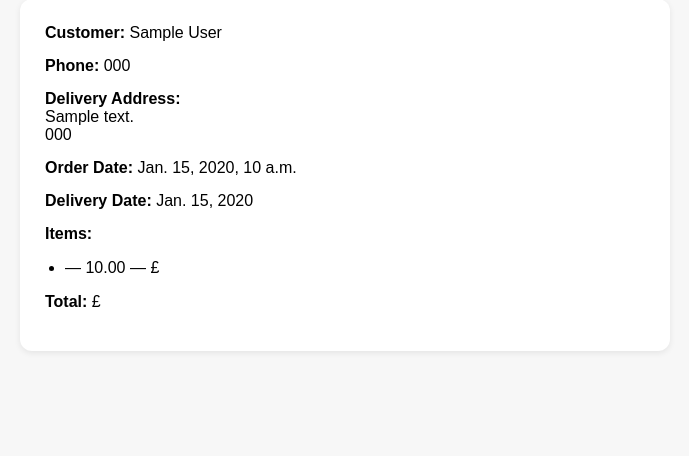
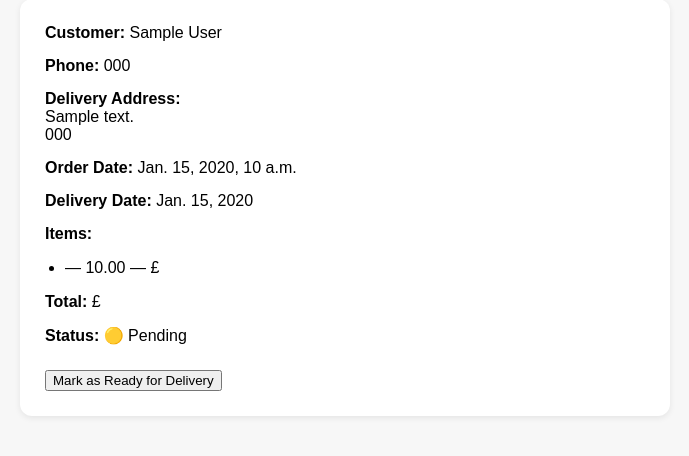
Before and after one commit to JerryJerryJerry123/BristolFoodNetwork, a Django app: page /marketplace/producer/orders/1/ in a window 1280 px wide. Shown: the part 172-628 px from the top of the page, without its empty margins (295-984 px from the left). Run offline with Django 5.2, Linux system fonts and the light colour scheme; a user stored in the database is signed in; data comes from the database, SQL or seed files in the repository; tables that the repository leaves empty hold one stand-in row (values such as "Sample post"); data that the repository does not hold is empty.

Commit message:
added notifications, ready for delivery, etc...

```diff
--- a/accounts/models.py
+++ b/accounts/models.py
@@ -25,3 +25,12 @@ class CustomerProfile(models.Model):
 
     def __str__(self):
         return f"Customer: {self.user.username}"
+
+class Notification(models.Model):
+    customer = models.ForeignKey(CustomerProfile, on_delete=models.CASCADE, related_name="notifications")
+    message = models.TextField()
+    created_at = models.DateTimeField(auto_now_add=True)
+    is_read = models.BooleanField(default=False)
+
+    def __str__(self):
+        return f"Notification for {self.customer.user.username}"
--- a/accounts/urls.py
+++ b/accounts/urls.py
@@ -21,5 +21,5 @@ urlpatterns = [
     # Payments and Producer Weekly Settlement Payments
     path('payments/',  views.payments, name='payments'),
     path('payments/weekly_settlement_payments/',  views.producer_weekly_settlement_payments, name='producer_weekly_settlement_payments'),
-
+    path("notifications/", views.notifications_view, name="notifications"),
 ]
--- a/marketplace/models.py
+++ b/marketplace/models.py
@@ -99,6 +99,7 @@ class Order(models.Model):
 class SubOrder(models.Model):
     STATUS_CHOICES = [
         ('pending', 'Pending'),
+        ('ready', 'Ready for Delivery'),
         ('delivered', 'Delivered'),
     ]
 
@@ -106,7 +107,11 @@ class SubOrder(models.Model):
     producer = models.ForeignKey(User, on_delete=models.CASCADE)
     delivery_date = models.DateField()
     subtotal = models.DecimalField(max_digits=10, decimal_places=2, default=0)
-
+    status = models.CharField(
+        max_length=20,
+        choices=STATUS_CHOICES,
+        default='pending'
+    )
     @property
     def total(self):
         return sum(item.line_total for item in self.items.all())
--- a/marketplace/templates/marketplace/producer_order_detail.html
+++ b/marketplace/templates/marketplace/producer_order_detail.html
@@ -116,6 +116,35 @@
             <strong>Total:</strong>
             £{{ suborder.total|floatformat:2 }}
         </div>
+        <div class="section">
+            <strong>Status:</strong>
+
+            <span class="badge">
+                {% if suborder.status == "pending" %}
+                    🟡 Pending
+                {% elif suborder.status == "ready" %}
+                    🟠 Ready for Delivery
+                {% elif suborder.status == "delivered" %}
+                    🟢 Delivered
+                {% endif %}
+            </span>
+        </div>
+        {% if suborder.status == "pending" %}
+            <form method="post" action="{% url 'mark_ready' suborder.id %}">
+                {% csrf_token %}
+                <button type="submit" style="margin-top:10px;">
+                    Mark as Ready for Delivery
+                </button>
+            </form>
+        {% endif %}
+        {% if suborder.status == "ready" %}
+            <form method="post" action="{% url 'mark_delivered' suborder.id %}">
+                {% csrf_token %}
+                <button type="submit">
+                    Mark as Delivered
+                </button>
+            </form>
+        {% endif %}
 
     </div>
 
--- a/marketplace/templates/marketplace/product_detail.html
+++ b/marketplace/templates/marketplace/product_detail.html
@@ -221,13 +221,9 @@
 
         <form method="post" action="{% url 'add_to_cart' product.id %}">
             {% csrf_token %}
-<<<<<<< HEAD:templates/marketplace/product_detail.html
-            <input type="number" name="quantity" value="1" step="0.01" min="0.01">
-=======
 
             <label for="qty">Quantity ({{ product.unit }}):</label>
             <input id="qty" type="number" name="quantity" step="0.01" min="0.01" value="1">
->>>>>>> 71074db7466f51d485f2c95798bf59a98374c50b:marketplace/templates/marketplace/product_detail.html
             <button type="submit">Add to Cart</button>
         </form>
 
--- a/marketplace/urls.py
+++ b/marketplace/urls.py
@@ -13,7 +13,10 @@ from .views import (create_product,
                     producer_products,
                     edit_product,
                     write_review,
-                    reorder)
+                    reorder,
+                    update_suborder_status,
+                    mark_ready,
+                    mark_delivered,)
 
 
 urlpatterns = [
@@ -38,4 +41,7 @@ urlpatterns = [
     path("producer/products/<int:product_id>/edit/", edit_product, name="edit_product"),
 
     path("product/<int:product_id>/review/", write_review, name="write_review"),
+    path("producer/orders/<int:suborder_id>/status/", update_suborder_status, name="update_suborder_status"),
+    path("producer/orders/<int:suborder_id>/ready/",mark_ready,name="mark_ready"),
+    path("producer/orders/<int:suborder_id>/delivered/", mark_delivered, name="mark_delivered"),
 ]
--- a/marketplace/views.py
+++ b/marketplace/views.py
@@ -485,3 +485,55 @@ def reorder(request, order_id):
 
     messages.success(request, "Previous order added to cart.")
     return redirect("view_cart")
+
+@login_required
+def update_suborder_status(request, suborder_id):
+    suborder = get_object_or_404(SubOrder, id=suborder_id)
+
+    # Ensure only the producer can update it
+    if suborder.producer != request.user:
+        return redirect('producer_orders')
+
+    if request.method == "POST":
+        new_status = request.POST.get("status")
+        if new_status in dict(SubOrder.STATUS_CHOICES):
+            suborder.status = new_status
+            suborder.save()
+
+    return redirect('producer_orders')
+
+from accounts.models import Notification
+
+@login_required
+def mark_ready(request, suborder_id):
+    suborder = get_object_or_404(SubOrder, id=suborder_id)
+
+    if suborder.producer != request.user:
+        return redirect('producer_orders')
+
+    if request.method == "POST":
+        if suborder.status == "pending":
+            suborder.status = "ready"
+            suborder.save()
+
+            # 🔔 CREATE NOTIFICATION
+            Notification.objects.create(
+                customer=suborder.order.customer,
+                message=f"Your order #{suborder.order.id} is ready for delivery!"
+            )
+
+    return redirect('producer_orders')
+
+@login_required
+def mark_delivered(request, suborder_id):
+    suborder = get_object_or_404(SubOrder, id=suborder_id)
+
+    if suborder.producer != request.user:
+        return redirect('producer_orders')
+
+    if request.method == "POST":
+        if suborder.status == "ready":
+            suborder.status = "delivered"
+            suborder.save()
+
+    return redirect('producer_orders')
--- a/reports/templates/reports/financial_report.html
+++ b/reports/templates/reports/financial_report.html
@@ -107,7 +107,7 @@
     <form method="get">
         <label>Start Date: <input type="date" name="start_date" value="{{ start_date|date:'Y-m-d' }}"></label>
         <label>End Date: <input type="date" name="end_date" value="{{ end_date|date:'Y-m-d' }}"></label>
-        <input type="submit" value="Generate Report">
+        <input type="submit" value="Submit Dates">
     </form>
 
     <p class="total">Period: {{ start_date|date:"Y-m-d" }} to {{ end_date|date:"Y-m-d" }}</p>
--- a/templates/home.html
+++ b/templates/home.html
@@ -64,6 +64,7 @@
             {% if user.customerprofile %}
                 <a href="{% url 'order_history' %}">My Orders</a>
                 <a href="/marketplace/cart/">View Cart</a>
+                <a href="/notifications/">Notifications</a>
             {% endif %}
             <form method="post" action="/logout/">
                 {% csrf_token %}
```
Also changed, not shown: accounts/templates/accounts/notifications.html (added, +115 -0 lines), accounts/views.py (+8 -0 lines), bristolfoodnetwork/settings.py (+6 -5 lines), accounts/migrations/0004_notification.py (added), marketplace/migrations/0009_alter_cart_id_alter_cartitem_id_alter_category_id_and_more.py (added), marketplace/migrations/0010_suborder_status.py (added), marketplace/migrations/0011_alter_suborder_status.py (added).
